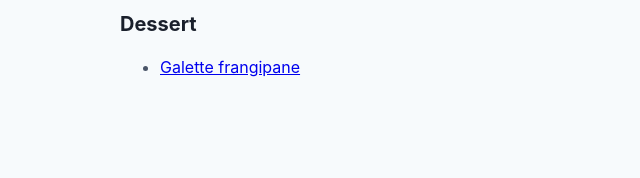
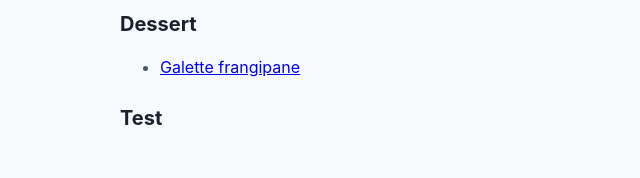
Before and after one commit to greglejeune/blog, a Jekyll site: the page built from index.html, in a window 1280 px wide. Shown: the part 891-1069 px from the top of the page, without its empty margins (72-712 px from the left). Built offline with Jekyll 4.4.1, drawn with Linux system fonts in a browser that asks for light colours; before the commit the page ends 1018 px from its top, so only the background shows below that.

Commit message:
Update index.html

```diff
--- a/index.html
+++ b/index.html
@@ -64,3 +64,12 @@
     </li>
 {% endfor %}
 </ul>
+
+<h2>Test</h2>
+<ul>
+{% for post in site.categories['test'] %}
+    <li>
+        <a href="{{ post.url | prepend: site.baseurl }}">{{ post.title }}</a>
+    </li>
+{% endfor %}
+</ul>
```
